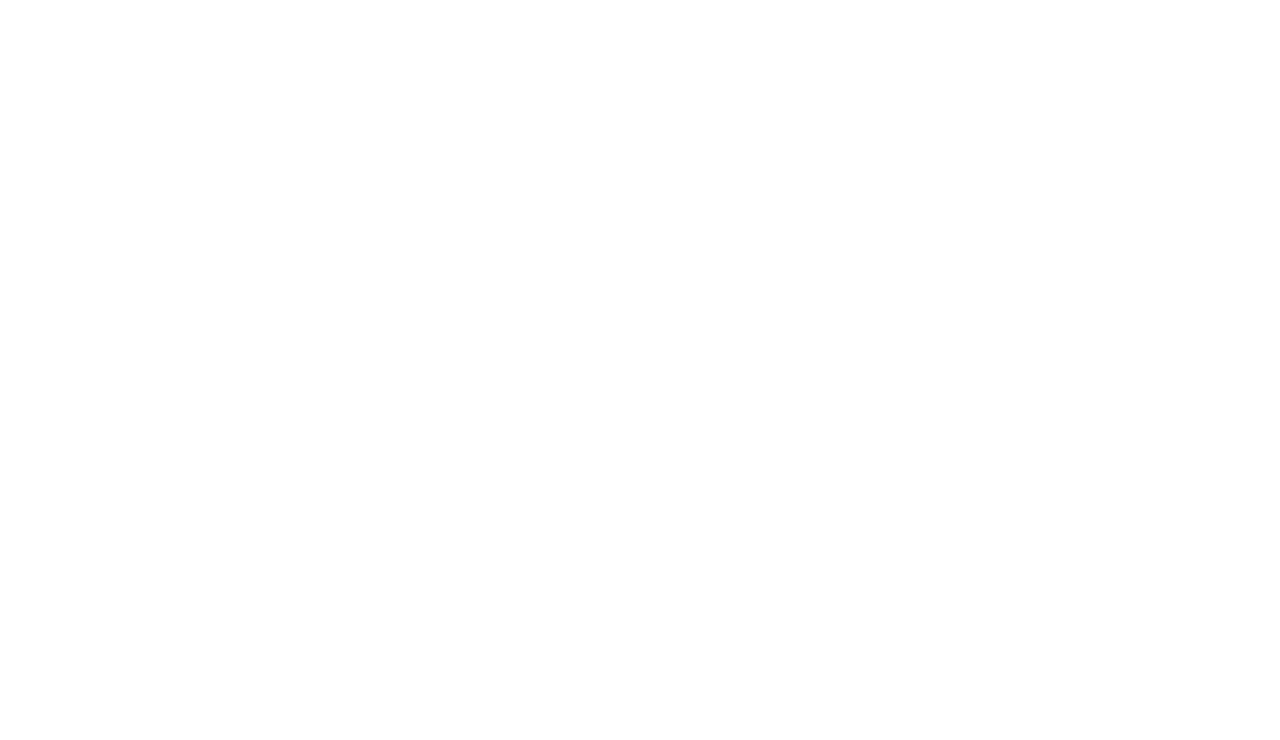
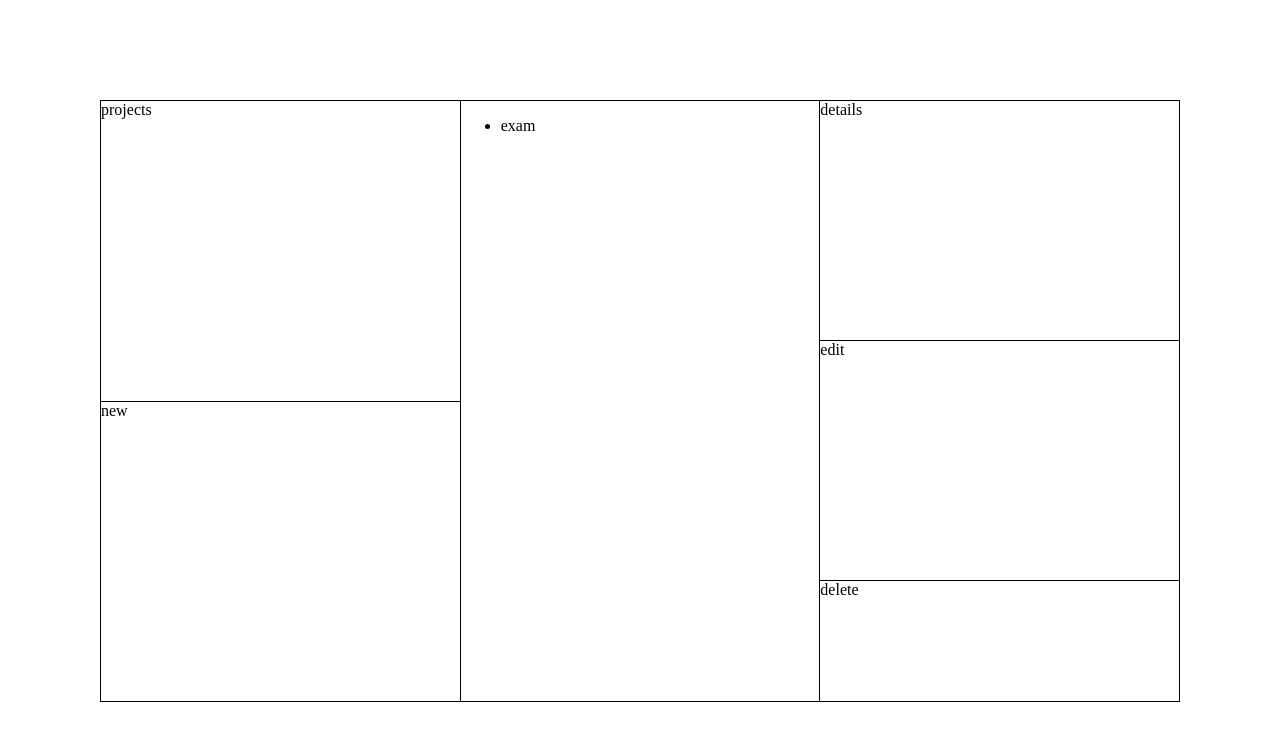
Before and after one commit to gabrielemarchetti00/todo-list, a website built with webpack: page dist/index.html in a window 1280 px wide. Built offline with Linux system fonts and the light colour scheme.

Commit message:
add html structure, add first todo object

```diff
--- a/src/index.js
+++ b/src/index.js
@@ -1,3 +1,17 @@
-if (i == j) {
-  console.log("cioa");
+function Todo(title, description, dueDate, priority, project) {
+  this.title = title;
+  this.description = description;
+  this.dueDate = dueDate;
+  this.priority = priority;
+  this.project = project;
 }
+
+const todoOne = new Todo("exam", "algorithms", "21/4", "high", "university");
+
+const middle = document.querySelector(".middle");
+const todoList = document.createElement("ul");
+middle.appendChild(todoList);
+
+const liOne = document.createElement("li");
+liOne.textContent = todoOne.title;
+todoList.appendChild(liOne);
--- /dev/null
+++ b/src/style.css
@@ -0,0 +1,43 @@
+body {
+  display: flex;
+  align-items: center;
+  margin: 100px;
+}
+
+.left,
+.middle,
+.right {
+  flex: 1;
+  height: 75vh;
+}
+
+.left,
+.right {
+  border: 1px solid;
+}
+
+.middle {
+  border-top: 1px solid;
+  border-bottom: 1px solid;
+}
+
+/*left*/
+.left {
+  display: grid;
+  grid-template-rows: 1fr 1fr;
+}
+
+.new-todo {
+  border-top: 1px solid;
+}
+
+/*right*/
+.right {
+  display: grid;
+  grid-template-rows: 2fr 2fr 1fr;
+}
+
+.details,
+.edit {
+  border-bottom: 1px solid;
+}
```
Also changed, not shown: dist/index.html, dist/main.js, 1 other file.
